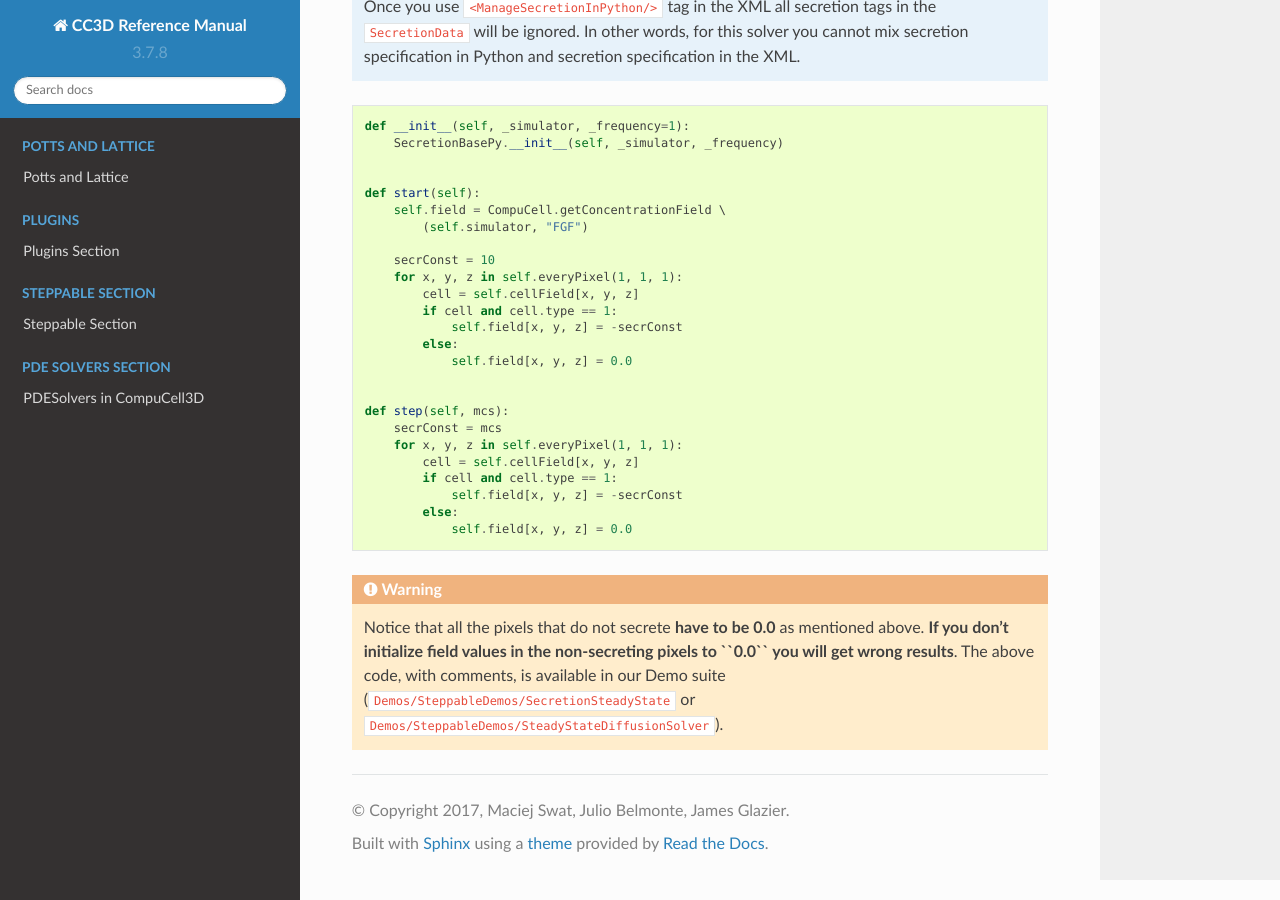
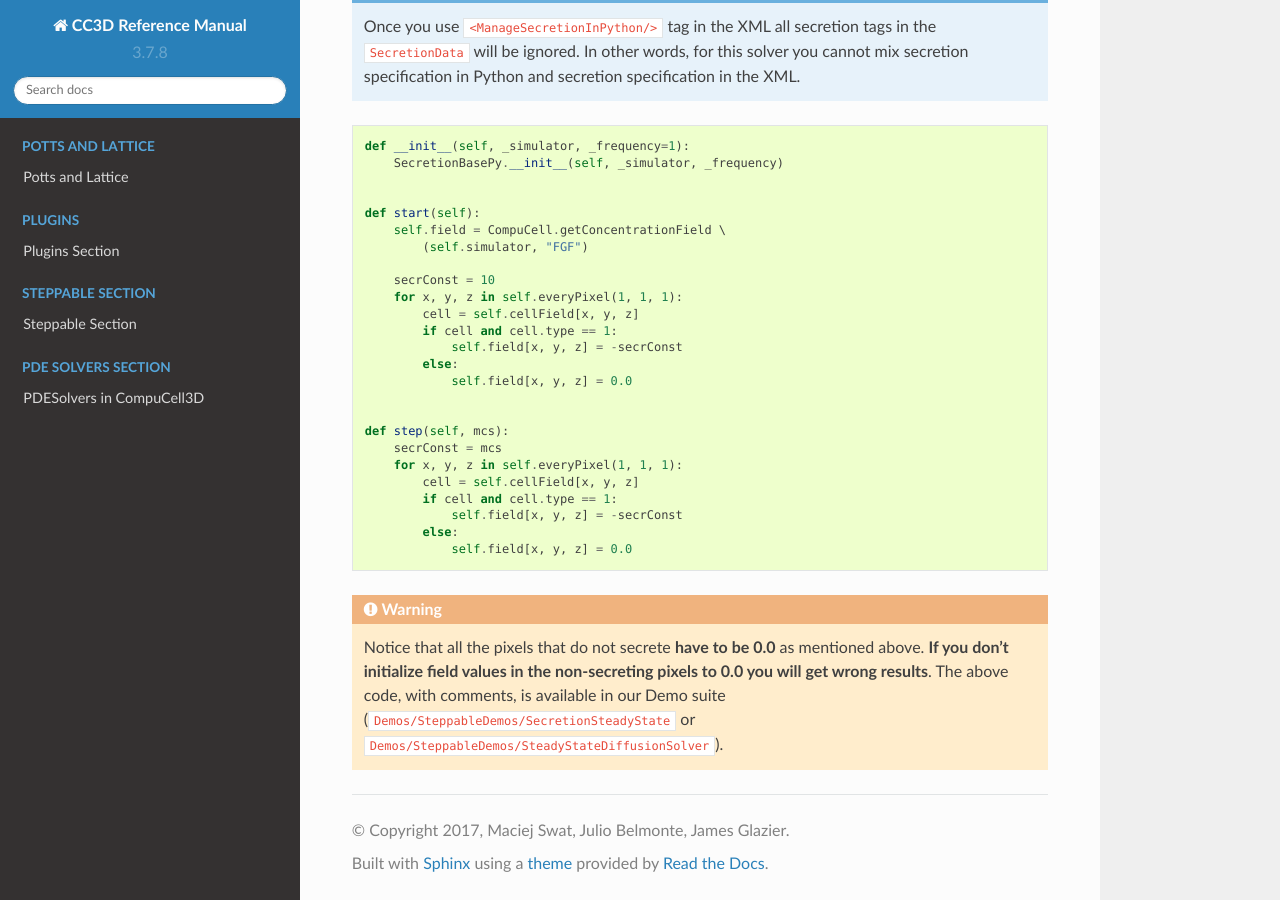
Before and after one commit to CompuCell3D/CompuCell3DReferenceManual, a Sphinx documentation site: the page built from docs/steady_state_diffusion_solver.rst, in a window 1280 px wide and 900 px high, scrolled down 2342 px. Built offline with Sphinx 7.4.7 and the Read the Docs theme 2.0.0, drawn with Linux system fonts in a browser that asks for light colours; some of the changed text lies outside the part shown.

Commit message:
formatting

```diff
--- a/docs/steady_state_diffusion_solver.rst
+++ b/docs/steady_state_diffusion_solver.rst
@@ -17,7 +17,7 @@
 
        \begin{eqnarray}
             \nabla^2c-kc=F
-       \end{eqnarray
+       \end{eqnarray}
 
 
 where :math:`F` is a source function of the coordinates - it is an input to
@@ -163,6 +163,6 @@
 
     Notice that all the pixels that do not secrete **have to be 0.0** as
     mentioned above. **If you don’t initialize field values in the
-    non-secreting pixels to ``0.0`` you will get wrong results**. The above
+    non-secreting pixels to 0.0 you will get wrong results**. The above
     code, with comments, is available in our Demo suite (``Demos/SteppableDemos/SecretionSteadyState`` or
     ``Demos/SteppableDemos/SteadyStateDiffusionSolver``).
```
